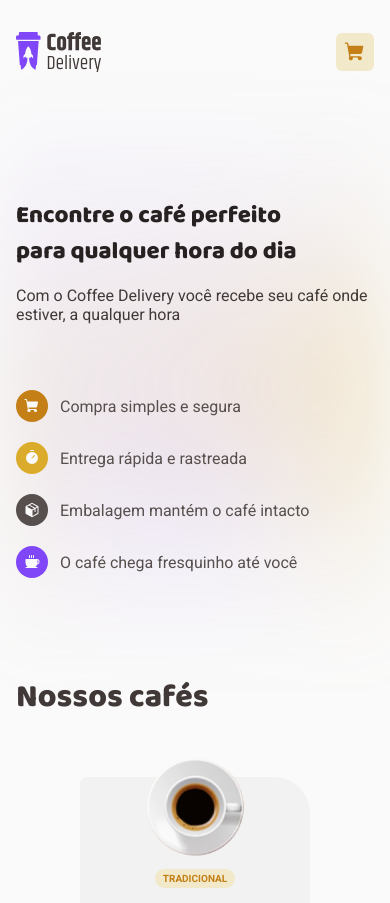
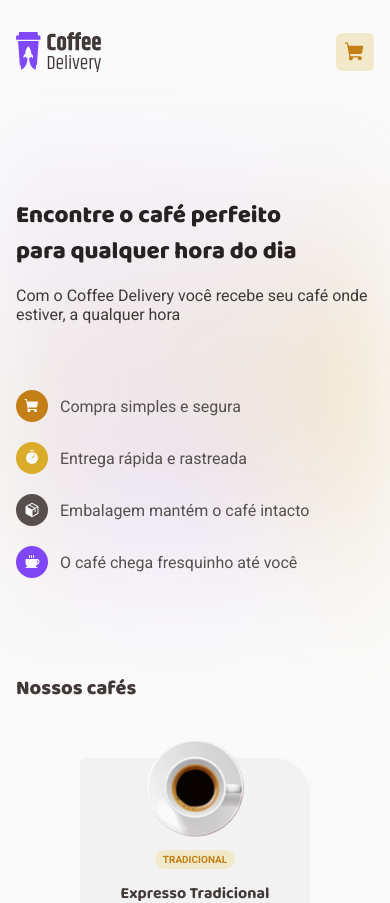
Before and after one commit to Lucariozin/ignite-challenge-coffee-delivery, a React (Vite) app: page / in a window 390 px wide. Shown: the top 903 px of the page. Built offline with nearby package versions, Linux system fonts and the light colour scheme.

Commit message:
adding responsiveness on 'home' page.

```diff
--- a/src/pages/Home/Home.styles.ts
+++ b/src/pages/Home/Home.styles.ts
@@ -8,6 +8,14 @@ export const OurCoffeesTitle = styled.h2`
   font-size: 2rem;
   font-weight: 800;
   color: ${({ theme }) => theme.palette.gray[800]};
+
+  ${({ theme }) => theme.breakpoints.down('md')} {
+    font-size: 1.75rem;
+  }
+
+  ${({ theme }) => theme.breakpoints.down(410)} {
+    font-size: 1.25rem;
+  }
 `
 
 export const CoffeeList = styled.div`
@@ -15,4 +23,9 @@ export const CoffeeList = styled.div`
   grid-template-columns: repeat(auto-fit, minmax(16rem, 1fr));
   gap: 2rem;
   margin-top: 3.375rem;
+
+  ${({ theme }) => theme.breakpoints.down('md')} {
+    gap: 2rem 1rem;
+    grid-template-columns: repeat(auto-fit, minmax(14.375rem, 1fr));
+  }
 `
```
